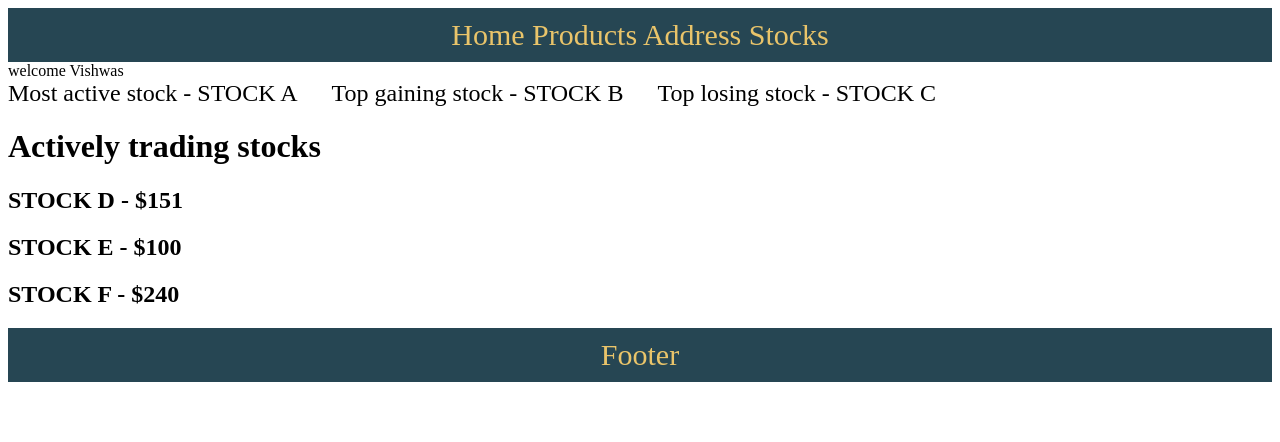
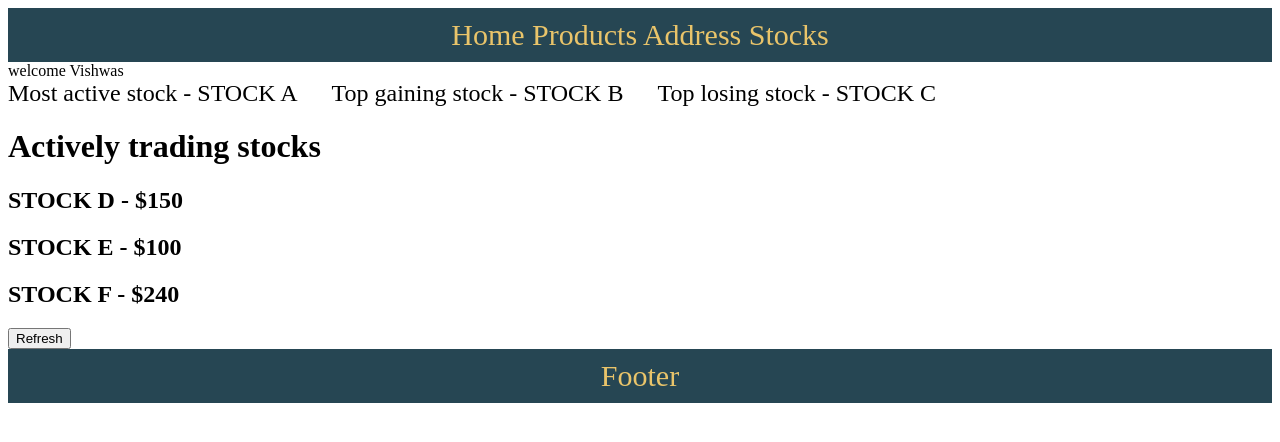
Before and after one commit to surtich/sveltekit-2024, a SvelteKit app: page /stocks in a window 1280 px wide. Shown: the top 442 px of the page. Built offline with nearby package versions, Linux system fonts and the light colour scheme; data requests are answered from the project's data file.

Commit message:
/stocks: se añade un botón que permite invalidar los datos para volver a llamar a la función load() y asi actualizar los precios de los stocks.

```diff
--- a/db.json
+++ b/db.json
@@ -42,7 +42,7 @@
 	"stocks": [
 		{
 			"symbol": "STOCK D",
-			"price": 151.0
+			"price": 150.0
 		},
 		{
 			"symbol": "STOCK E",
--- a/src/routes/stocks/+page.svelte
+++ b/src/routes/stocks/+page.svelte
@@ -1,5 +1,10 @@
 <script>
+	import { invalidate } from '$app/navigation';
 	export let data;
+
+	function refresh() {
+		invalidate('http://localhost:4000/stocks');
+	}
 </script>
 
 <h1>Actively trading stocks</h1>
@@ -7,3 +12,5 @@
 {#each data.stocks as stock}
 	<h2>{stock.symbol} - ${stock.price}</h2>
 {/each}
+
+<button on:click={refresh}>Refresh</button>
```
